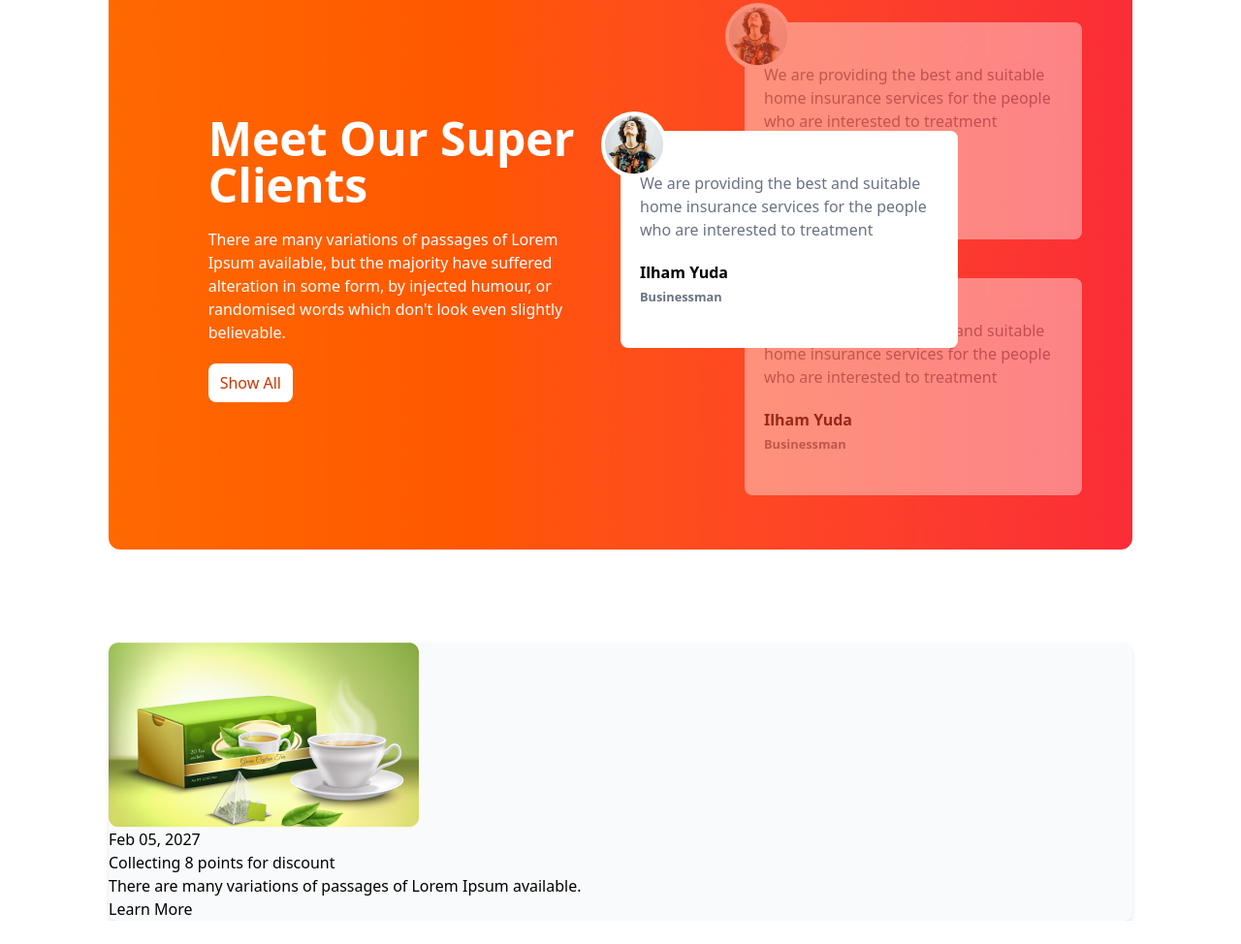
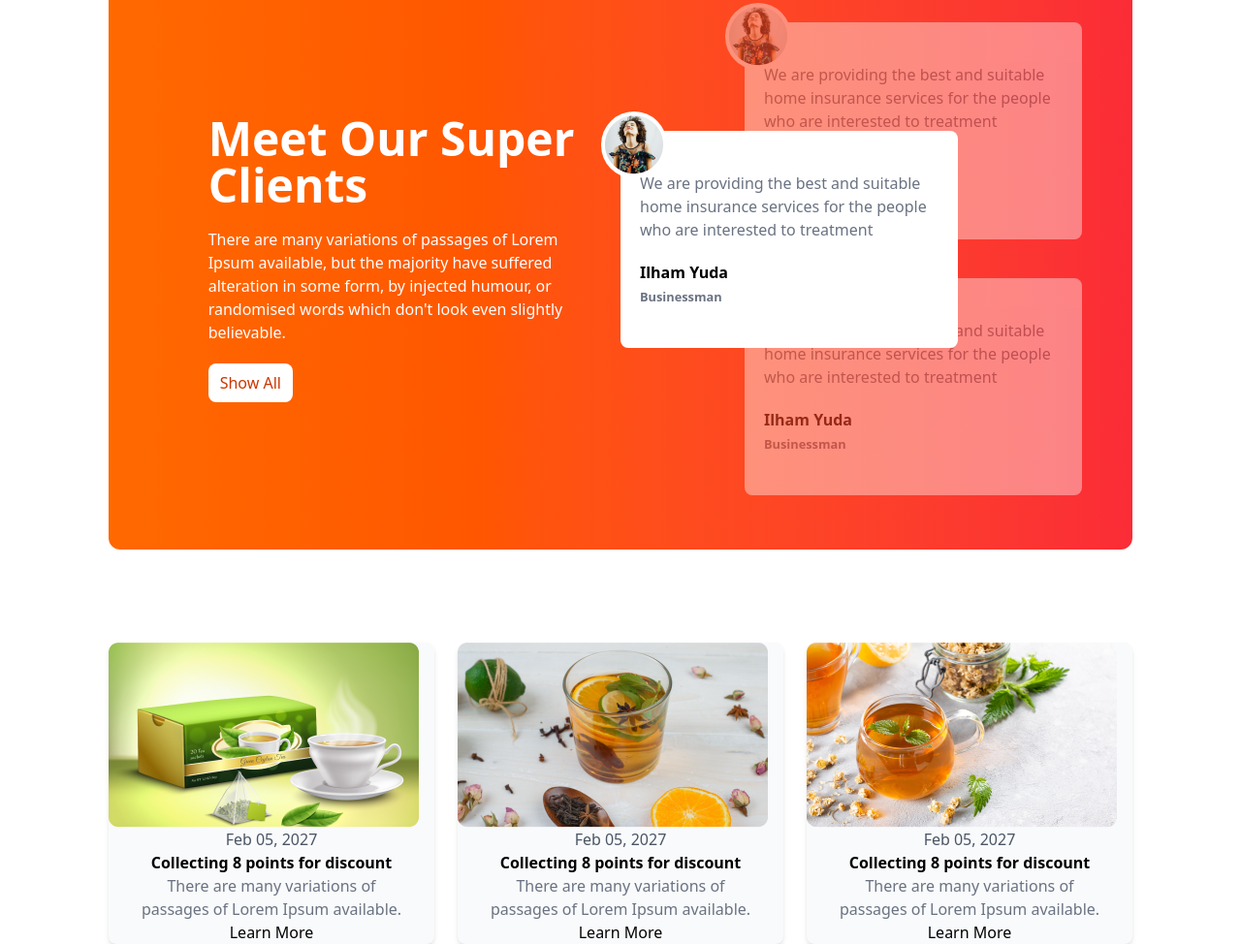
Before and after one commit to farial-robama/Tea-House, a plain HTML site: page index.html in a window 1280 px wide. Shown: the part 1969-2943 px from the top of the page at 97% size. Before the commit the page ends 2919 px from the top, so only its background shows below. Drawn offline with nearby package versions, Linux system fonts and the light colour scheme.

Commit message:
added news section

```diff
--- a/index.html
+++ b/index.html
@@ -235,16 +235,37 @@
             <p></p>
          </div>
          <!-- Card Section -->
-          <div>
+          <div class="grid grid-cols-1 md:grid-cols-2 lg:grid-cols-3 gap-6 text-center">
             <div class="rounded-lg shadow-md bg-gray-50 overflow-hidden">
+                <div class="whitespace-nowrap md:whitespace-normal">
                 <img src="./images/news-1.png" alt="">
-                <div class="date">Feb 05, 2027</div>
-                <div class="title">Collecting 8 points for discount</div>
-                <p>There are many variations of passages of Lorem Ipsum available.</p>
-                <div class="learn-more">Learn More</div>
+                <div class="date font-light text-gray-600">Feb 05, 2027</div>
+                <div class="title font-bold">Collecting 8 points for discount</div>
+                <p class="font-light text-gray-500">There are many variations of <br>
+                    passages of Lorem Ipsum available.</p>
+                <div class="learn-more font-medium">Learn More</div>
+                </div>
             </div>
-            <div></div>
-            <div></div>
+            <div class="rounded-lg shadow-md bg-gray-50 overflow-hidden">
+                <div class="whitespace-nowrap md:whitespace-normal">
+                <img src="./images/news-2.png" alt="">
+                <div class="date font-light text-gray-600">Feb 05, 2027</div>
+                <div class="title font-bold">Collecting 8 points for discount</div>
+                <p class="font-light text-gray-500">There are many variations of <br>
+                    passages of Lorem Ipsum available.</p>
+                <div class="learn-more font-medium">Learn More</div>
+                </div>
+            </div>
+            <div class="rounded-lg shadow-md bg-gray-50 overflow-hidden">
+                <div class="whitespace-nowrap md:whitespace-normal">
+                <img src="./images/news-3.png" alt="">
+                <div class="date font-light text-gray-600">Feb 05, 2027</div>
+                <div class="title font-bold">Collecting 8 points for discount</div>
+                <p class="font-light text-gray-500">There are many variations of <br>
+                    passages of Lorem Ipsum available.</p>
+                <div class="learn-more font-medium">Learn More</div>
+                </div>
+            </div>
           </div>
        </section>
 
```
